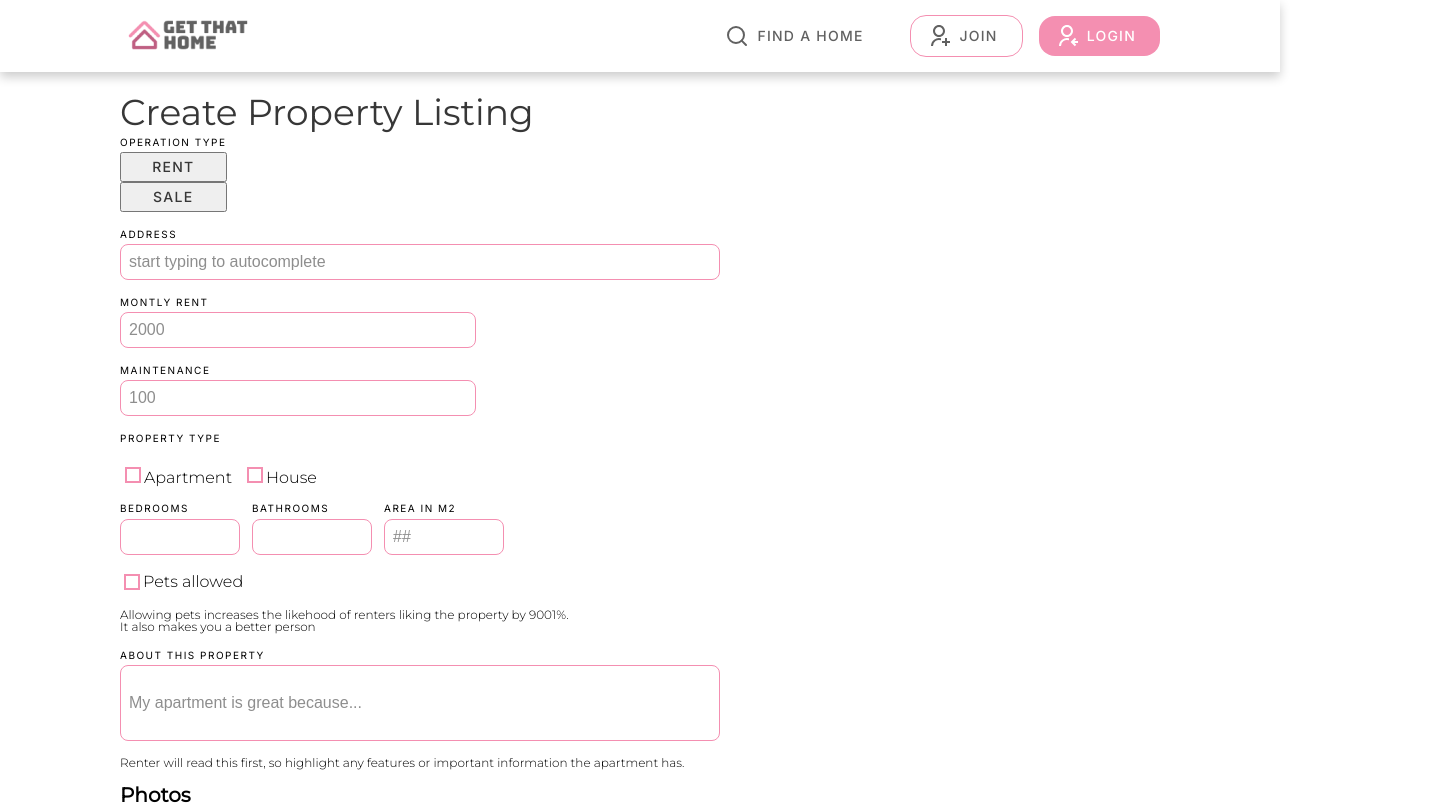
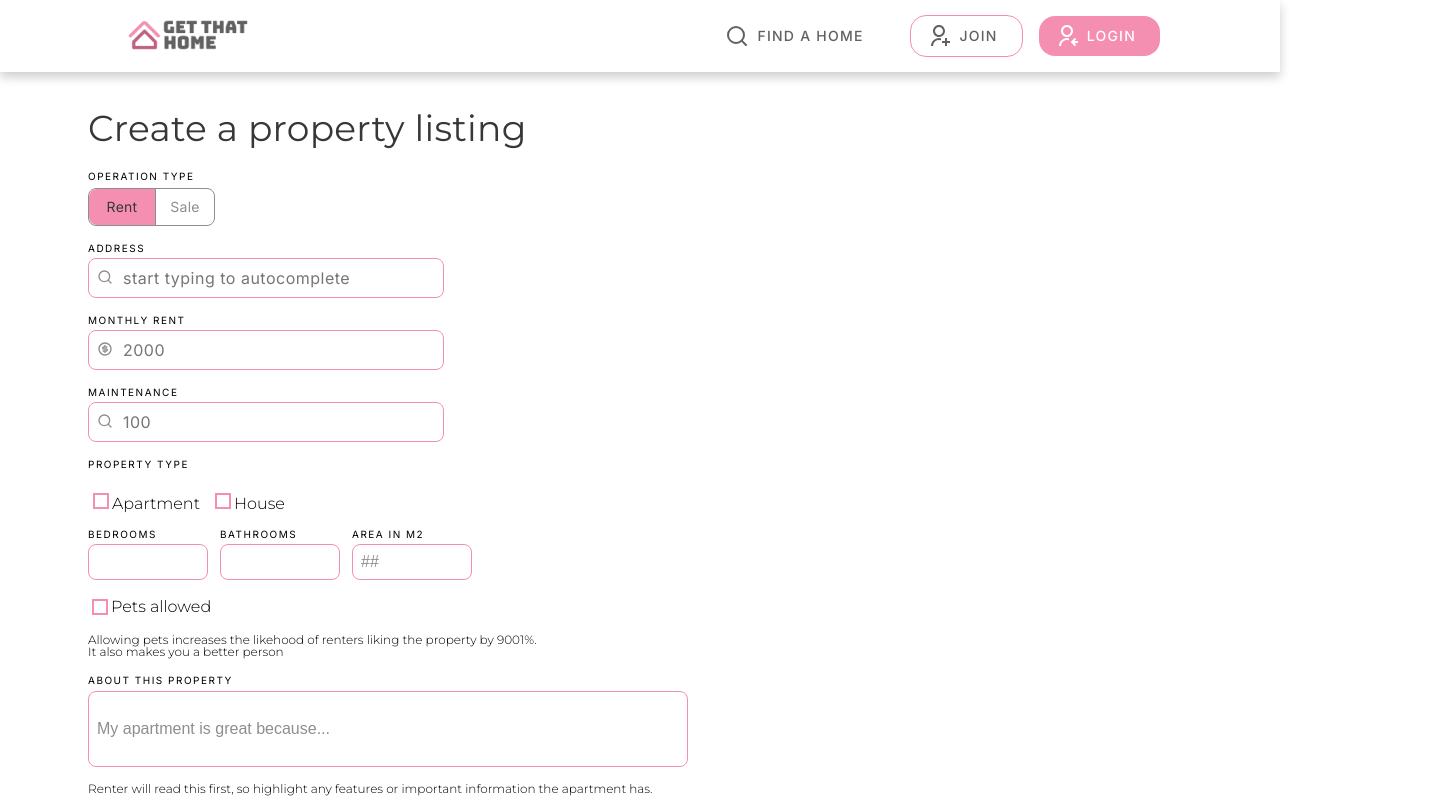
Before and after one commit to Kamaqen/c11-team1-getThatHome, a React (Vite) app: page /create_property in a window 1280 px wide. Shown: the top 805 px of the page, 1440 px wide, since content can reach past the window. Built offline with nearby package versions, Linux system fonts and the light colour scheme.

Commit message:
Keep styling

```diff
--- a/src/components/Inputs.jsx
+++ b/src/components/Inputs.jsx
@@ -77,13 +77,17 @@ const StyledTypography = styled.input`
 `;
 
 const StyledLabel = styled.label`
-    font-size: 10px;
-    letter-spacing: 1.5px;
-    text-transform: uppercase;
-    margin-bottom: 4px;
+    font-family: var(--font-secondary);
+  line-height: 12.1px;
+  font-weight: 400;
+  font-size: 10px;
+  letter-spacing: 1.5px;
+  text-transform: uppercase;
+  margin-bottom: 4px;
 `;
 
 const Input = ({
+    icon1,
     label,
     id,
     name,
@@ -95,10 +99,14 @@ const Input = ({
     icon2,
 }) => {
     return (
-        <BorderInput>
+
+        <div className="flex flex-column">
             {label ? <StyledLabel htmlFor={id}>{label}</StyledLabel> : ""}
+            <BorderInput>
             <LusearchIcon>
-                <div>{lusearchIcon}</div>
+            { icon1 ? <div>{icon1}</div>
+            : <div>{lusearchIcon}</div>
+            }
             </LusearchIcon>
             <StyledInput
                 type={type ? type : "text"}
@@ -112,7 +120,8 @@ const Input = ({
             <ArrowdownIconInput>
                 {icon2 && <div>{arrowdownIcon}</div>}
             </ArrowdownIconInput>
-        </BorderInput>
+            </BorderInput>
+        </div>
     );
 };
 
--- a/src/components/Radiobox.jsx
+++ b/src/components/Radiobox.jsx
@@ -13,12 +13,12 @@ const Styledradiobox = styled.div`
   font-size: 14px;
   font-style: normal;
   font-weight: 400;
-  line-height: 20px; / 142.857% */
+  line-height: 20px; /* 142.857% */
   letter-spacing: 0.25px;
   background: ${(props) =>
-    props.variant === "Active"
+    props.variant === "Inactive"
       ? "#FFFFFF"
-      : props.variant === "Inactive"
+      : props.variant === "Active"
       ? "#F48FB1"
       : "#FFFFFF"};
 
--- /dev/null
+++ b/src/components/createProperty_components/CreatePropertyStyles.jsx
@@ -0,0 +1,59 @@
+import styled from '@emotion/styled';
+
+export const RadioBoxGroup = styled.div`
+  display: flex;
+  flex-direction: column;
+  align-items: flex-start;
+  gap: 4px;
+`
+
+export const SignUpForm = styled.form`
+  display: flex;
+  flex-direction: column;
+  align-items: flex-start;
+  gap: 16px;
+  align-self: stretch;
+`;
+export const StyledLabel = styled.label`
+  font-family: var(--font-secondary);
+  line-height: 12.1px;
+  font-weight: 400;
+  font-size: 10px;
+  letter-spacing: 1.5px;
+  text-transform: uppercase;
+  margin-bottom: 4px;
+`;
+export const InputPropertyFormContainer = styled.div`
+  display: flex;
+  width: 1200px;
+  flex-direction: column;
+  align-items: flex-start;
+  gap: 16px;
+  margin-top: -32px;
+  margin-left: 96px;
+`;
+export const ButtonContainer = styled.div`
+  display: flex;
+  align-items: center;
+  border-radius: 8px;
+  border: 1px solid var(--LightGray, #8E8E8E);
+`
+export const StyledDiv = styled.div`
+  display: flex;
+  flex-direction: row;
+  width: 356px;
+  gap: 10px;
+`
+export const SquareRadioInput = styled.input`
+  -webkit-appearance: none;
+  -moz-appearance: none;
+  appearance: none;
+  border: 2px solid #f48fb1;
+  width: 16px;
+  height: 16px;
+  border-radius: 0;
+  outline: none;
+  &:checked {
+    background-color: #F48FB1;
+  }
+`;
--- a/src/pages/CreateProperty.jsx
+++ b/src/pages/CreateProperty.jsx
@@ -1,43 +1,237 @@
-import styled from "@emotion/styled";
-import Section from "../components/Section";
-import Footer from "../components/Footer";
-import PropertyForm from "../components/createProperty_components/PropertyForm";
+import React from 'react';
+import styled from '@emotion/styled';
+import Radiobox from '../components/Radiobox';
+import { useNavigate } from 'react-router-dom';
+import { createProperty } from '../services/property-services';
+import Section from '../components/Section';
+import { InputPropertyFormAddress, InputPropertyFormFacilities, InputPropertyFormPricing, InputPropertyFormTextBox } from '../components/InputPropertyForm';
+import CloudinaryUpload from '../components/createProperty_components/CloudinaryUpload';
+import Button from '../components/Button';
+import { ButtonContainer, InputPropertyFormContainer, RadioBoxGroup, SignUpForm, SquareRadioInput, StyledDiv, StyledLabel } from '../components/createProperty_components/CreatePropertyStyles';
+import Input from '../components/Inputs';
+import { RiMoneyDollarCircleLine } from "react-icons/ri"
 
-const NavBarProv = styled.div`
-    position: relative;
-    top: 0px;
-    height: 72px;
-    width: 100%;
-    margin: auto;
-    background-color: #f48fb1;
-    box-shadow: 0px 5px 10px 0px rgba(0, 0, 0, 0.2);
-`;
+const MoneySymbol = <RiMoneyDollarCircleLine/>
 
-const StyledP = styled.p`
-    width: 823px;
-    text-align: center;
-    margin-bottom: 32px;
-    z-index: 1;
-    font-size: ${(props) => props.font};
-    line-height: 48px;
-    color: ${(props) => (props.color ? props.color : "#373737")};
-`;
+const Rectangle = styled.div`
+  width: 1px;
+  align-self: stretch;
+  background: var(--LightGray, #8E8E8E);
+`
 
-const CreateProperty = () => {
+const PropertyForm = () => {
+  const navigate = useNavigate();
+  const userID = sessionStorage.getItem("userId");
+  const [formData, setFormData] = React.useState({
+    rent_value: '',
+    bedrooms: '',
+    bathrooms: '',
+    property_type: '',
+    operation_type: 'rent',
+    urls: "",
+    description: '',
+    address: '',
+    pet_friendly: false,
+    area: '',
+    property_price: '',
+    maintenance_price: '',
+    is_active: true,
+    longitude: '',
+    latitude: '',
+    user_id: userID
+  });
+  const [imageUrls, setImageUrls] = React.useState([]);
+  const [operationType, setOperationType] = React.useState("rent");
+
+  const handleChange = (e) => {
+    const { name, value, type, checked } = e.target;
+
+    setFormData((prevFormData) => {
+      if (type === "checkbox") {
+        return {
+          ...prevFormData,
+          [name]: checked,
+        };
+      } else {
+        return {
+          ...prevFormData,
+          [name]: value,
+        };
+      }
+    });
+  };
+
+  const handleChangeOperation = (name, name2, name3) => {
+    setFormData((prevFormData) => {
+      return {
+        ...prevFormData,
+        [name]: "",
+        [name2]: "",
+        [name3]: false,
+      };
+    });
+  }
+
+  const handleRent = () => {
+    handleChangeOperation("property_price");
+    setOperationType("rent");
+    formData.operation_type = "rent";
+  };
+
+  const handleSale = () => {
+    handleChangeOperation("rent_value", "maintenance_price", "pet_friendly");
+    setOperationType("sale");
+    formData.operation_type = "sale";
+  }
+
+
+  const handleSubmit = (e) => {
+    e.preventDefault();
+    formData.urls = imageUrls;
+    console.log(formData);
+    createProperty(formData);
+    navigate("/my_properties")
+  };
 
   return (
     <>
-    <section>
-      <StyledP
-        font="36px"
-        mb="32px"
-        className="flex flex-column a-start j-center">
-        Create a property listing
-      </StyledP>
-      <PropertyForm/>
-    </section>
+    <Section align="flex-start">
+    <InputPropertyFormContainer>
+    <div className="headline4">Create a property listing</div>
+    <SignUpForm onSubmit={handleSubmit}>
+    <RadioBoxGroup>
+    <div className='overline'>Operation Type</div>
+    <ButtonContainer>
+    <Radiobox style={{padding:"8px"}} variant="Active" onClick={handleRent}>
+      Rent
+    </Radiobox>
+    <Rectangle/>
+    <Radiobox variant="Inactive" onClick={handleSale}>
+      Sale
+    </Radiobox>
+    </ButtonContainer>
+    </RadioBoxGroup>
+      <Input
+        label={"Address"}
+        name={"address"}
+        placeholder={"start typing to autocomplete"}
+        value={formData.address}
+        onChange={handleChange}
+      />
+      { operationType === "rent" ?
+      <>
+      <Input
+        label="Monthly rent"
+        name="rent_value"
+        type= "number"
+        placeholder="2000"
+        value={formData.rent_value}
+        onChange={handleChange}
+        icon1={MoneySymbol}
+      />
+      <Input
+        label="Maintenance"
+        name="maintenance_price"
+        type = "number"
+        placeholder="100"
+        value={formData.maintenance_price}
+        onChange={handleChange}
+      />
+      </>
+      :
+      <InputPropertyFormPricing
+        label="Price"
+        name="property_price"
+        type="number"
+        placeholder="2000"
+        value={formData.property_price}
+        onChange={handleChange}
+      />
+      }
+      <StyledLabel>Property type</StyledLabel>
+      <StyledDiv>
+      <div>
+      <SquareRadioInput
+        type="radio"
+        name="property_type"
+        value="apartment"
+        checked={formData.property_type === "apartment"}
+        onChange={handleChange}
+      />
+      <label htmlFor="property_type_apartment">Apartment</label>
+      </div>
+      <div>
+      <SquareRadioInput
+        type="radio"
+        name="property_type"
+        value="house"
+        checked={formData.property_type === "house"}
+        onChange={handleChange}
+      />
+      <label htmlFor="property_type_house">House</label>
+      </div>
+      </StyledDiv>
+      <div className="flex flex-row">
+        <InputPropertyFormFacilities
+          label="Bedrooms"
+          name="bedrooms"
+          type="number"
+          value={formData.bedrooms}
+          onChange={handleChange}
+        />
+        <InputPropertyFormFacilities
+          label="Bathrooms"
+          name="bathrooms"
+          type="number"
+          value={formData.bathrooms}
+          onChange={handleChange}
+        />
+        <InputPropertyFormFacilities
+          label="Area in m2"
+          name="area"
+          type="number"
+          placeholder="##"
+          value={formData.area}
+          onChange={handleChange}
+        />
+      </div>
+      { operationType === "rent" ?
+      <>
+      <div style={{display:'flex', flexDirection:'row', alignItems: 'center'}}>
+      <SquareRadioInput
+        name="pet_friendly"
+        type="checkbox"
+        checked={formData.pet_friendly}
+        onChange={handleChange}
+      />
+      <label htmlFor="pet_friendly">Pets allowed</label>
+      </div>
+      <p style={{fontSize:"12px"}}>Allowing pets increases the likehood of renters liking the property by 9001%. <br/>
+      It also makes you a better person</p>
+      </>
+      : null}
+      <InputPropertyFormTextBox
+        label="About this property"
+        name="description"
+        type="text"
+        placeholder="My apartment is great because..."
+        value={formData.description}
+        onChange={handleChange}
+      />
+      <p style={{fontSize:"12px"}}>Renter will read this first, so highlight any features or important information the apartment has.</p>
+      <div>
+      <p style={{fontSize:"20px", fontWeight: "600", marginBottom:"15px"}}>Photos</p>
+      <p style={{fontSize:"12px", textTransform:"uppercase", fontWeight: "400", marginBottom:"15px"}}>Upload as many photos as you wish</p>
+      <div>
+        <CloudinaryUpload setImageUrls={setImageUrls}/>
+      </div>
+      </div>
+      <Button type="submit">Publish Property Listing</Button>
+      </SignUpForm>
+      </InputPropertyFormContainer>
+    </Section>
     </>
-  )
-}
+  );
+};
 
-export default CreateProperty
+export default PropertyForm;
--- a/src/components/createProperty_components/PropertyForm.jsx
+++ b/src/pages/EditProperty.jsx
@@ -1,72 +1,16 @@
 import React from 'react';
-import styled from '@emotion/styled';
-import CloudinaryUpload from './CloudinaryUpload';
-import { createProperty } from '../../services/property-services';
-
-import Button from '../Button';
-import Radiobox from '../Radiobox';
-import { InputPropertyFormAddress, InputPropertyFormFacilities, InputPropertyFormPricing, InputPropertyFormTextBox } from '../InputPropertyForm';
+import Radiobox from '../components/Radiobox';
 import { useNavigate } from 'react-router-dom';
+import { createProperty } from '../services/property-services';
+import Section from '../components/Section';
+import { InputPropertyFormAddress, InputPropertyFormFacilities, InputPropertyFormPricing, InputPropertyFormTextBox } from '../components/InputPropertyForm';
+import CloudinaryUpload from '../components/createProperty_components/CloudinaryUpload';
+import Button from '../components/Button';
+import { ButtonContainer, InputPropertyFormContainer, SignUpForm, SquareRadioInput, StyledDiv, StyledLabel } from '../components/createProperty_components/CreatePropertyStyles';
 
 
-const MainBackground = styled.div`
-  width: 1440px;
-  height: 1096px;
-  display: flex;
-  justify-content: center;
-  align-items: center;
-`;
-const SignUpForm = styled.form`
-  display: flex;
-  flex-direction: column;
-  justify-content: start;
-  align-items: start;
-  background-color: #ffffff;
-  width: 1200px;
-  height: 1096px;
-  border-radius: 8px;
-  gap: 16px;
-`;
-const StyledLabel = styled.label`
-  font-family: var(--font-secondary);
-  line-height: 12.1px;
-  font-weight: 400;
-  font-size: 10px;
-  letter-spacing: 1.5px;
-  text-transform: uppercase;
-  margin-bottom: 4px;
-`;
-const InputPropertyFormContainer = styled.div`
-  display: flex;
-  flex-direction: column;
-  gap: 8px;
-`;
-const ButtonContainer = styled.div`
-  display: flex;
-  flex-direction: column;
-  justify-content: start;
-`
-const StyledDiv = styled.div`
-  display: flex;
-  flex-direction: row;
-  width: 356px;
-  gap: 10px;
-`
-const SquareRadioInput = styled.input`
-  -webkit-appearance: none;
-  -moz-appearance: none;
-  appearance: none;
-  border: 2px solid #f48fb1;
-  width: 16px;
-  height: 16px;
-  border-radius: 0;
-  outline: none;
-  &:checked {
-    background-color: #F48FB1;
-  }
-`;
 
-const PropertyForm = () => {
+const EditProperty = () => {
   const navigate = useNavigate();
   const userID = sessionStorage.getItem("userId");
   const [formData, setFormData] = React.useState({
@@ -128,13 +72,19 @@ const PropertyForm = () => {
 
   return (
     <>
-    <MainBackground>
+    <Section align="flex-start">
     {operationType === "rent" ?
-    <InputPropertyFormContainer style={{marginTop:'72px'}}>
+    <InputPropertyFormContainer>
     <h5 className="headline5" style={{fontSize: "36px"}}>Create Property Listing</h5>
     <SignUpForm onSubmit={handleSubmit}>
     <ButtonContainer>
     <StyledLabel>Operation Type</StyledLabel>
+    <Radiobox onClick={handleRent}>
+      Rent
+    </Radiobox>
+    <Radiobox onClick={handleSale}>
+      Sale
+    </Radiobox>
     <button type="button" onClick={handleRent}>Rent</button>
     <button type="button" onClick={handleSale}>Sale</button>
     </ButtonContainer>
@@ -240,7 +190,7 @@ const PropertyForm = () => {
       </InputPropertyFormContainer>
     : null}
    {operationType === "sale" ? (
-    <InputPropertyFormContainer style={{marginTop:'72px'}}>
+    <InputPropertyFormContainer>
     <h5 className="headline5" style={{fontSize: "36px"}}>Create Property Listing</h5>
     <SignUpForm onSubmit={handleSubmit}>
     <ButtonContainer>
@@ -330,9 +280,9 @@ const PropertyForm = () => {
       </SignUpForm>
       </InputPropertyFormContainer>
 ) : null}
-    </MainBackground>
+    </Section>
     </>
   );
 };
 
-export default PropertyForm;
+export default EditProperty;
--- a/src/styles/typography.css
+++ b/src/styles/typography.css
@@ -56,6 +56,8 @@ caption,
     font-weight: 400;
     line-height: 48px;
     color: #373737;
+    font-style: normal;
+    letter-spacing: 0.25px;
 }
 
 .headline5 {
@@ -116,12 +118,13 @@ caption {
     color: #373737;
 }
 .overline {
+    font-family: 'Inter';
     font-size: 10px;
-    font-weight: 300;
-    line-height: 24px;
+    font-style: normal;
+    font-weight: 400;
+    line-height: 16px; /* 160% */
+    letter-spacing: 1.5px;
     text-transform: uppercase;
-    letter-spacing: 1.5px;
-    color: #373737;
 }
 .gray {
     color: var(--Gray, #616161);
```
